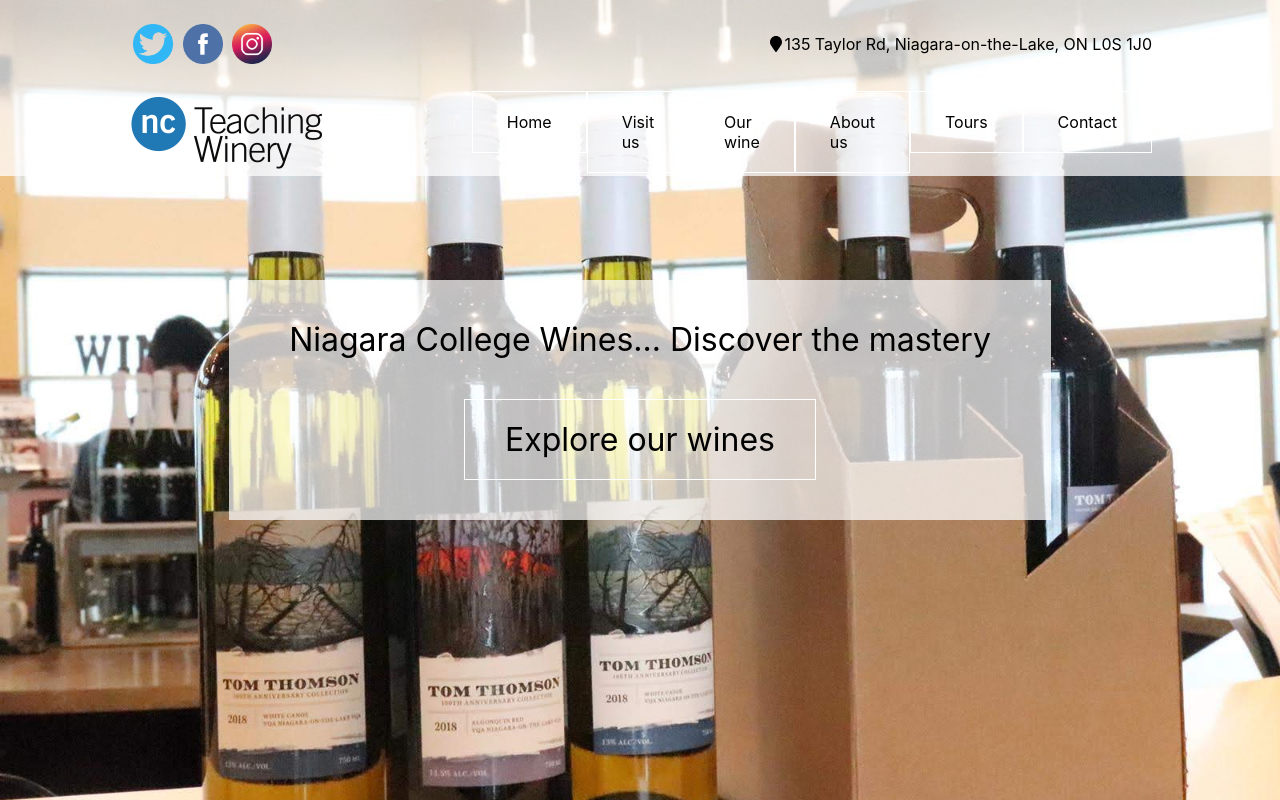
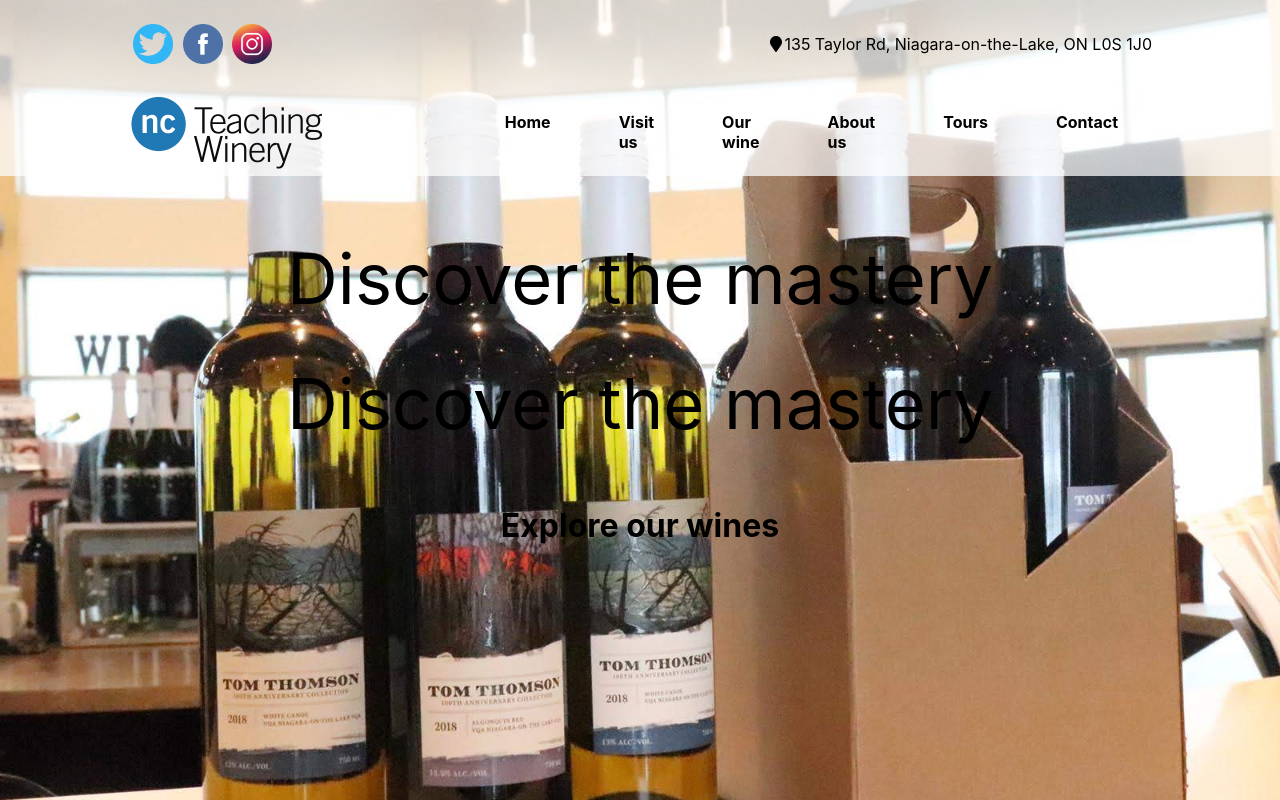
Before and after one commit to rivasvict/nc-winery, a React app: page / in a window 1280 px wide. Shown: the top 800 px of the page. Built offline with nearby package versions, Linux system fonts and the light colour scheme; grey boxes are pictures that could not be loaded.

Commit message:
Added feedback

```diff
--- a/package.json
+++ b/package.json
@@ -49,6 +49,7 @@
     "react-dev-utils": "^9.1.0",
     "react-dom": "^16.11.0",
     "react-icons": "^3.8.0",
+    "react-responsive-carousel": "^3.1.51",
     "resolve": "1.12.0",
     "resolve-url-loader": "3.1.0",
     "sass-loader": "7.2.0",
--- a/src/App.scss
+++ b/src/App.scss
@@ -1,7 +1,7 @@
 li, .call-to-action {
   padding: 20px 34px;
-  border: solid 0.5px #ffffff;
   color: black;
+  font-weight: bold;
 }
 
 li:hover, .call-to-action:hover {
--- a/src/landing-page/main-content/ImageSlider.js
+++ b/src/landing-page/main-content/ImageSlider.js
@@ -12,7 +12,6 @@ const sliderImageStyle = {
 }
 
 const callToActionContainer = {
-  backgroundColor: '#ffffffb8',
   display: 'flex',
   justifyContent: 'center',
   color: 'black',
@@ -23,7 +22,8 @@ const callToActionContainer = {
 };
 
 const callToActionCaptionStyle = {
-  marginBottom: '40px'
+  marginBottom: '40px',
+  fontSize: '2.2em',
 }
 
 const exploreWinesStyle = {
@@ -36,7 +36,10 @@ function ImageSlider() {
     <div style={sliderImageStyle}>
       <div style={callToActionContainer}>
         <div style={callToActionCaptionStyle}>
-          Niagara College Wines... Discover the mastery
+          Discover the mastery
+        </div>
+        <div style={callToActionCaptionStyle}>
+          Discover the mastery
         </div>
         <div className='call-to-action' style={exploreWinesStyle}>Explore our wines</div>
       </div>
--- a/src/landing-page/main-content/Images.scss
+++ b/src/landing-page/main-content/Images.scss
@@ -7,7 +7,7 @@
     text-decoration: none;
     color: inherit;
     width: 100%;
-    height: 212px;
+    height: 434px;
 
     .image {
       background-size: cover;
```
Also changed, not shown: 1 other file (tests, documents, lock files or other folders).
